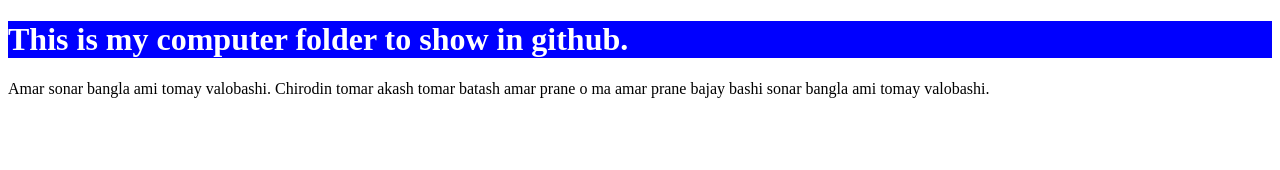
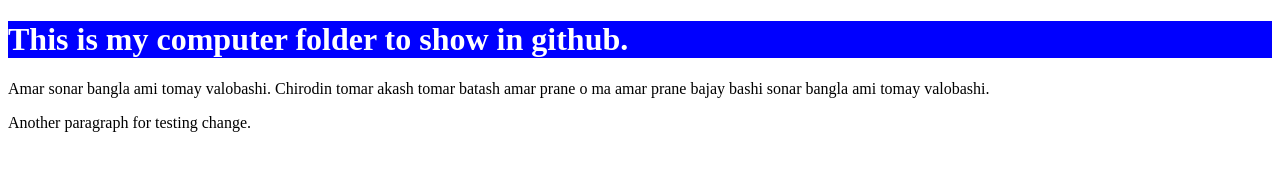
Before and after one commit to tawhid885/Computer-folder, a plain HTML site: page index.html in a window 1280 px wide. Drawn offline with Linux system fonts and the light colour scheme.

Commit message:
another paragraph is added for check

```diff
--- a/index.html
+++ b/index.html
@@ -10,5 +10,6 @@
 <body>
     <h1>This is my computer folder to show in github.</h1>
     <p>Amar sonar bangla ami tomay valobashi. Chirodin tomar akash tomar batash amar prane o ma amar prane bajay bashi sonar bangla ami tomay valobashi.</p>
+    <p>Another paragraph for testing change.</p>
 </body>
 </html>
```
